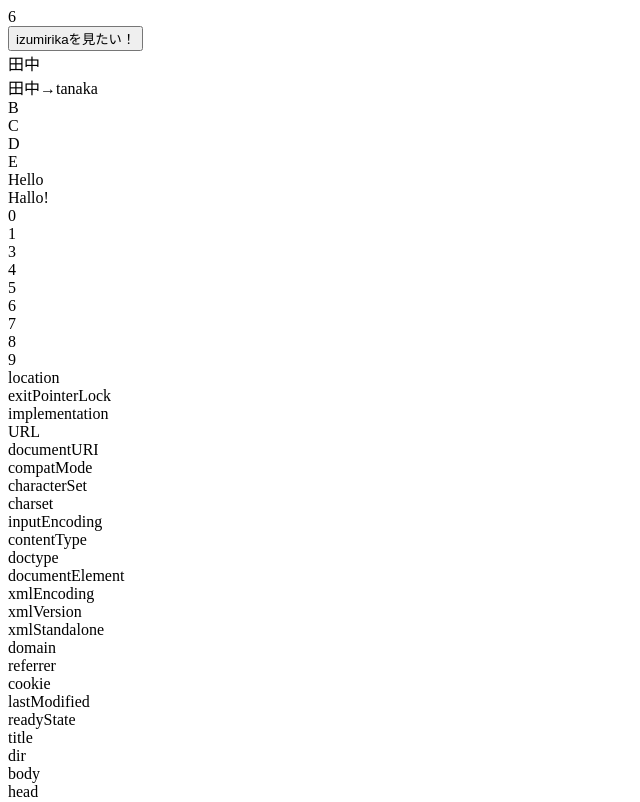
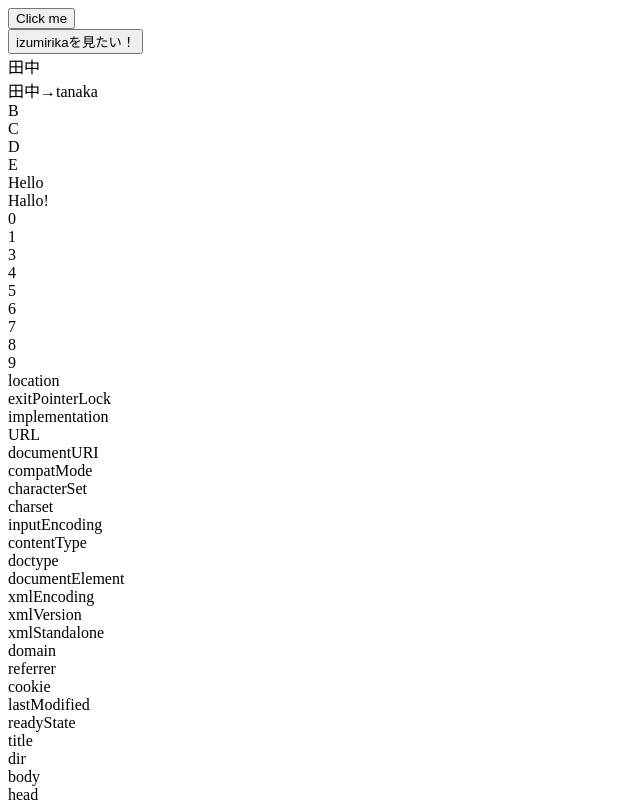
Before and after one commit to MasamiGit/javascript, a plain HTML site: page index.html in a window 1280 px wide. Shown: the top 802 px of the page, without its empty margins (0-640 px from the left). Drawn offline with Linux system fonts and the light colour scheme.

Commit message:
07commit

```diff
--- a/index.html
+++ b/index.html
@@ -7,6 +7,27 @@
 </head>
 <body>
 	<script>
+		document.cookie = 'data1=124';
+	</script>
+	<script>
+		function newlocation()
+		{
+		window.location = "http://masami.main.jp";
+		}
+	</script>
+	<input type="button" value="Click me" onclick="newlocation()"/>
+	<!-- <script>
+		// var a = new Date(2018,3,31);
+		var d = new Date();
+		document.write(d.getFullYear() + "" + (d.getMonth()+1) + "" + d.getDate());
+	</script> -->
+	<!-- <script>
+		var a = new Array(2,3,4,99,23,55);
+		// var a = [2,3,4,99,23,55];
+		a.reverse()
+		document.write(a);
+	</script> -->
+	<!-- <script>
 		var a = "suzuki itirou";
 		var a = new String("suzuki itirou");
 		var count = a.length;
@@ -14,7 +35,7 @@
 		var count = "suzuki".length;
 		document.write(count);
 
-	</script>
+	</script> -->
 	<!-- <script>
 		document.write(Math.round(2.55888));
 	</script> -->
```
